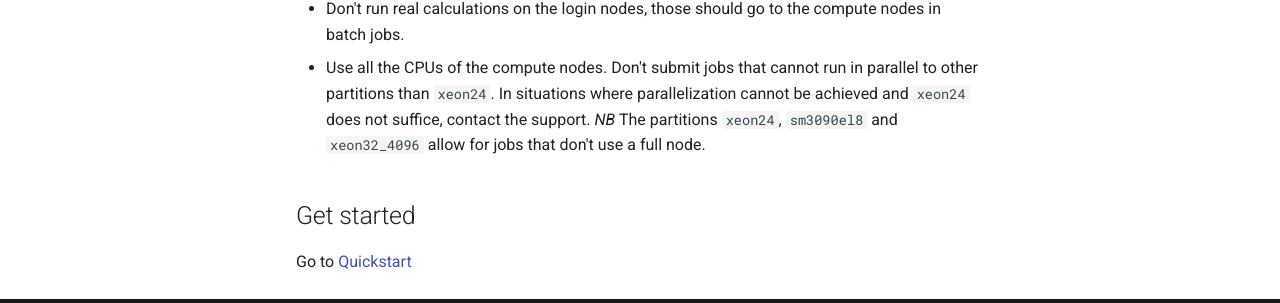
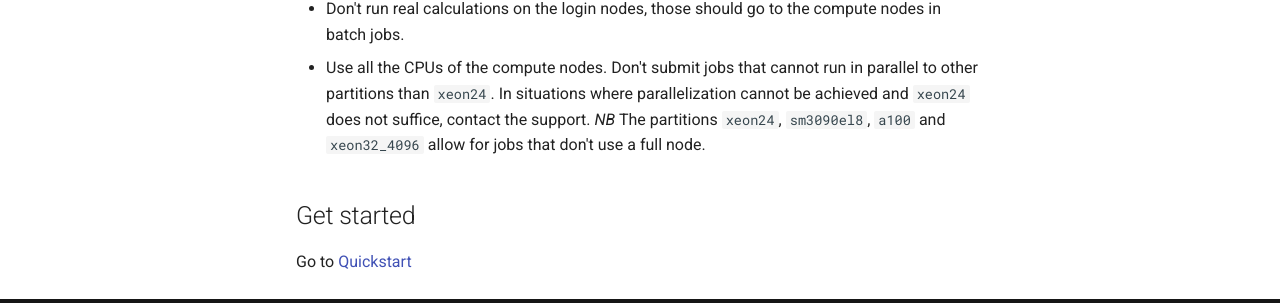
Before and after one commit to dtu-energy/niflheim-quickstart, an MkDocs documentation site: the page built from docs/index.md, in a window 1280 px wide and 1217 px high. Shown: the part 874-1177 px from the top of the window. Built offline with MkDocs 1.6.1 and Material for MkDocs 9.7.7, drawn with Linux system fonts in a browser that asks for light colours.

Commit message:
add a100

```diff
--- a/docs/index.md
+++ b/docs/index.md
@@ -15,7 +15,7 @@ Each compute node partition has a corresponding login node with the same CPU arc
 ## Some rules on Niflheim
 
 - Don't run real calculations on the login nodes, those should go to the compute nodes in batch jobs.
-- Use all the CPUs of the compute nodes. Don't submit jobs that cannot run in parallel to other partitions than `xeon24`. In situations where parallelization cannot be achieved and `xeon24` does not suffice, contact the support. *NB* The partitions `xeon24`, `sm3090el8` and `xeon32_4096` allow for jobs that don't use a full node.
+- Use all the CPUs of the compute nodes. Don't submit jobs that cannot run in parallel to other partitions than `xeon24`. In situations where parallelization cannot be achieved and `xeon24` does not suffice, contact the support. *NB* The partitions `xeon24`, `sm3090el8`, `a100` and `xeon32_4096` allow for jobs that don't use a full node.
 
 ## Get started
 
```
